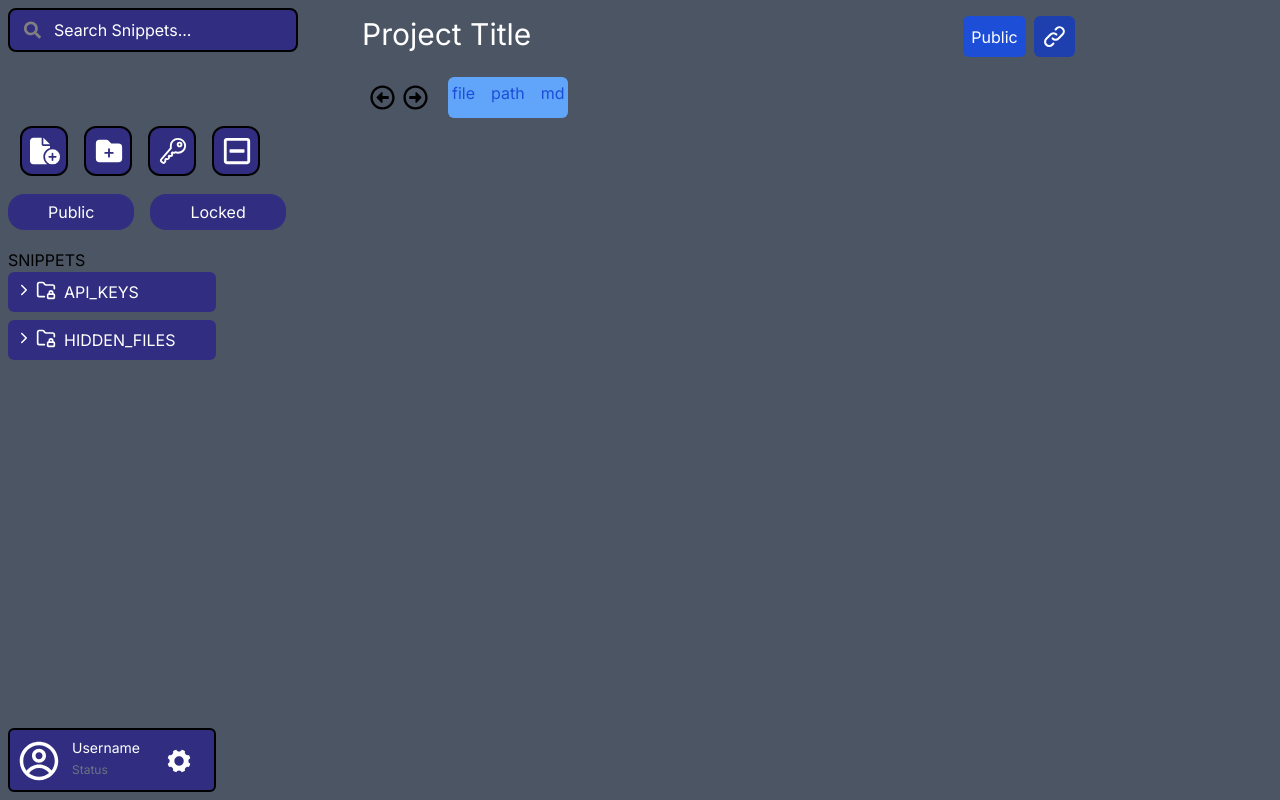
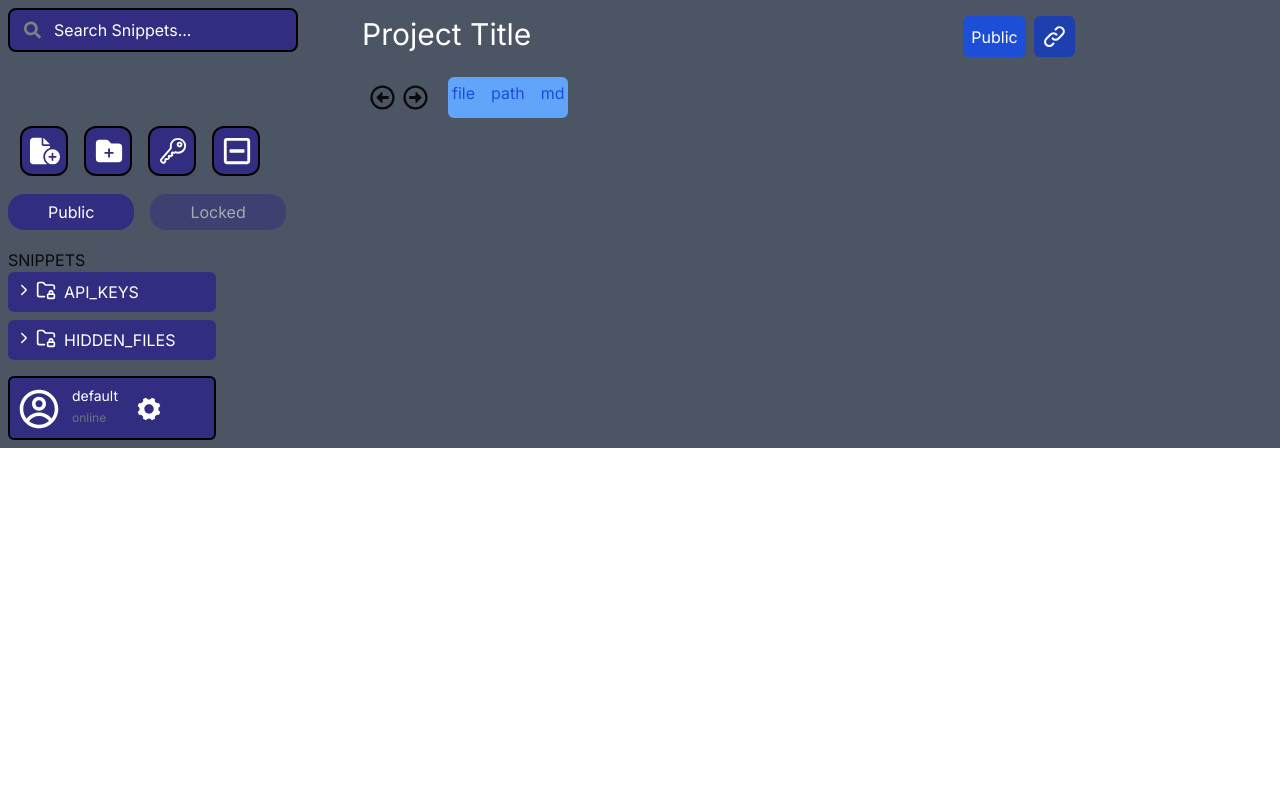
Before and after one commit to TejasBhovad/snippet-manager, a Next.js app: page /rohan in a window 1280 px wide. Built offline with nearby package versions, Linux system fonts and the light colour scheme.

Commit message:
Co-authored-by: Tejas Bhovad <TejasBhovad@users.noreply.github.com>

```diff
--- a/app/components/Publiclock.jsx
+++ b/app/components/Publiclock.jsx
@@ -1,16 +1,15 @@
+'use client';
 import React from 'react'
-
+import { useState } from 'react'
 const Publiclock = () => {
+  const [filter, setFilter] = useState('public')
   return (
-
-        <div className=" ">
-            <div className="flex gap-4 flex-row ">
-                <button><span className="bg-indigo-900  rounded-2xl border-black border-1 w-1/2 p-2 text-white px-10" > Public </span> </button>
-               <button><span className=" bg-indigo-900  rounded-2xl border-black border-1 w-1/2 p-2 text-white px-10" > Locked </span> </button>
+        <div className="">
+            <div className="flex gap-4 flex-row">
+                <button onClick={() => setFilter('public')}><span className={`bg-indigo-900 rounded-2xl border-black border-1 w-1/2 p-2 text-white px-10 ${filter === 'public' ? 'bg-indigo-500' : 'bg-indigo-900 opacity-50'}`}>Public</span></button>
+                <button onClick={() => setFilter('locked')}><span className={`bg-indigo-900 rounded-2xl border-black border-1 w-1/2 p-2 text-white px-10 ${filter === 'locked' ? 'bg-indigo-500' : 'bg-indigo-900 opacity-50'}`}>Locked</span></button>
             </div>
-
         </div>
-
   )
 }
 
--- a/app/components/Searchbar.jsx
+++ b/app/components/Searchbar.jsx
@@ -1,15 +1,28 @@
+"use client";
 import React from "react";
+import { useState } from "react";
 import { FaSearch } from "react-icons/fa";
+import { Input } from "@/components/ui/input";
+const Searchbar = () => {
+  const [search, setSearch] = useState("");
+//  TODO backend rust function to search snippets
 
-const Searchbar = () => {
+  const handleKeyPress = (e) => {
+    if (e.key === "Enter") {
+      console.log("searching for", search);
+    }
+  };
   return (
     <div className="flex flex-col w-full h-full relative">
       <div className="relative">
         <FaSearch color="gray" size={25} className="absolute top-0 left-2 h-full flex items-center pl-2 " />
         <input
+          type="text"
+          value={search}
+          onChange={(e) => setSearch(e.target.value)}
+          placeholder="Search Snippets..."
+          onKeyDown={handleKeyPress}
           className="rounded-lg border-black border-2 p-2 pl-11 bg-indigo-900 text-white placeholder-white"
-          type="text"
-          placeholder="Search Snippets..."
         />
       </div>
     </div>
--- a/app/components/Symbol.jsx
+++ b/app/components/Symbol.jsx
@@ -6,7 +6,9 @@ import { FaRegMinusSquare } from "react-icons/fa";
 const Symbol = () => {
   return (
     <div className='flex gap-4 flex-row pl-3'>
-      <button>
+      <button
+      //  onClick={createFile}
+      >
       <div className="p-2 border-2 border-black w-12 rounded-xl bg-indigo-900">
       <FaFileCirclePlus size={30} color='white'/>
       </div>
--- a/app/components/Tiltlecard.jsx
+++ b/app/components/Tiltlecard.jsx
@@ -1,14 +1,20 @@
 import React from 'react'
 import { HiOutlineLink } from "react-icons/hi";
+import { useState } from 'react';
 const Tiltlecard = () => {
+  const [title, setTitle] = useState('Project Title')
+  const [status, setStatus] = useState('Public')
+
   return (
     <div className='p-4'>
         <div className="flex flex-row gap-12 ">
             <span className='text-white text-3xl'>
-                Project Title
+                {title}
             </span>
             <div className=" pl-96  flex flex-row gap-2">
-                <button  className='text-white bg-blue-700 rounded-md p-2'>Public</button>
+                <button  className='text-white bg-blue-700 rounded-md p-2'>
+                    {status}
+                </button>
                 <button className='bg-blue-800 rounded-md p-2'><HiOutlineLink size={25} color='white'/> </button>
             </div>
         </div>
--- a/app/components/Usercard.jsx
+++ b/app/components/Usercard.jsx
@@ -1,23 +1,30 @@
+'use client'
 import React from 'react';
 import { CgProfile } from "react-icons/cg";
 import { IoIosSettings } from "react-icons/io";
+import { useState } from 'react';
+const Usercard = () => {
+  const [username, setUsername]=useState('default')
+  const [status, setStatus] = useState('online')
+  return (
 
-const Usercard = () => {
-  return (
     <div>
       <div className="flex flex-row border-2 border-black bg-indigo-900 p-2 rounded-md w-52 h-16">
         <CgProfile size={46} color='white' className='pr-1' />
         <div className='gap-2 flex flex-row'>
         <div className="flex flex-col gap-1 pl-2">
-          <span className="text-gray-500 text-sm text-white">Username</span> {/* Increased username size */}
-          <span className='text-gray-500 text-xs'>Status</span>
+          <span className="text-gray-500 text-sm text-white">{username}</span> {/* Increased username size */}
+          <span className='text-gray-500 text-xs'>{status}</span>
         </div>
-        <div className="flex-grow"></div> {/* Flex grow to push settings icon to the right */}
-        <IoIosSettings size={46} color='white' className=' pr-2 pl-2' /> {/* Move the setting icon to the extreme right */}
+
+        <IoIosSettings size={46} color='white' className=' pr-2 pl-2' />
+
         </div>
+
       </div>
     </div>
   )
 }
 
+
 export default Usercard;
--- a/app/globals.css
+++ b/app/globals.css
@@ -2,8 +2,75 @@
 @tailwind components;
 @tailwind utilities;
 
-html,
-body,
-:root {
-  height: 100%;
+@layer base {
+  :root {
+    --background: 0 0% 100%;
+    --foreground: 0 0% 3.9%;
+
+    --card: 0 0% 100%;
+    --card-foreground: 0 0% 3.9%;
+
+    --popover: 0 0% 100%;
+    --popover-foreground: 0 0% 3.9%;
+
+    --primary: 0 0% 9%;
+    --primary-foreground: 0 0% 98%;
+
+    --secondary: 0 0% 96.1%;
+    --secondary-foreground: 0 0% 9%;
+
+    --muted: 0 0% 96.1%;
+    --muted-foreground: 0 0% 45.1%;
+
+    --accent: 0 0% 96.1%;
+    --accent-foreground: 0 0% 9%;
+
+    --destructive: 0 84.2% 60.2%;
+    --destructive-foreground: 0 0% 98%;
+
+    --border: 0 0% 89.8%;
+    --input: 0 0% 89.8%;
+    --ring: 0 0% 3.9%;
+
+    --radius: 0.5rem;
+  }
+
+  .dark {
+    --background: 0 0% 3.9%;
+    --foreground: 0 0% 98%;
+
+    --card: 0 0% 3.9%;
+    --card-foreground: 0 0% 98%;
+
+    --popover: 0 0% 3.9%;
+    --popover-foreground: 0 0% 98%;
+
+    --primary: 0 0% 98%;
+    --primary-foreground: 0 0% 9%;
+
+    --secondary: 0 0% 14.9%;
+    --secondary-foreground: 0 0% 98%;
+
+    --muted: 0 0% 14.9%;
+    --muted-foreground: 0 0% 63.9%;
+
+    --accent: 0 0% 14.9%;
+    --accent-foreground: 0 0% 98%;
+
+    --destructive: 0 62.8% 30.6%;
+    --destructive-foreground: 0 0% 98%;
+
+    --border: 0 0% 14.9%;
+    --input: 0 0% 14.9%;
+    --ring: 0 0% 83.1%;
+  }
 }
+
+@layer base {
+  * {
+    @apply border-border;
+  }
+  body {
+    @apply bg-background text-foreground;
+  }
+}
--- /dev/null
+++ b/components/ui/input.jsx
@@ -0,0 +1,19 @@
+import * as React from "react"
+
+import { cn } from "@/lib/utils"
+
+const Input = React.forwardRef(({ className, type, ...props }, ref) => {
+  return (
+    (<input
+      type={type}
+      className={cn(
+        "flex h-10 w-full rounded-md border border-input bg-background px-3 py-2 text-sm ring-offset-background file:border-0 file:bg-transparent file:text-sm file:font-medium placeholder:text-muted-foreground focus-visible:outline-none focus-visible:ring-2 focus-visible:ring-ring focus-visible:ring-offset-2 disabled:cursor-not-allowed disabled:opacity-50",
+        className
+      )}
+      ref={ref}
+      {...props} />)
+  );
+})
+Input.displayName = "Input"
+
+export { Input }
--- /dev/null
+++ b/lib/utils.js
@@ -0,0 +1,6 @@
+import { clsx } from "clsx"
+import { twMerge } from "tailwind-merge"
+
+export function cn(...inputs) {
+  return twMerge(clsx(inputs))
+}
--- a/tailwind.config.js
+++ b/tailwind.config.js
@@ -1,18 +1,82 @@
 /** @type {import('tailwindcss').Config} */
 module.exports = {
+  darkMode: ["class"],
   content: [
-    "./pages/**/*.{js,ts,jsx,tsx,mdx}",
-    "./components/**/*.{js,ts,jsx,tsx,mdx}",
-    "./app/**/*.{js,ts,jsx,tsx,mdx}",
+    './pages/**/*.{js,jsx}',
+    './components/**/*.{js,jsx}',
+    './app/**/*.{js,jsx}',
+    './src/**/*.{js,jsx}',
   ],
+  prefix: "",
   theme: {
+    container: {
+      center: true,
+      padding: "2rem",
+      screens: {
+        "2xl": "1400px",
+      },
+    },
     extend: {
-      backgroundImage: {
-        "gradient-radial": "radial-gradient(var(--tw-gradient-stops))",
-        "gradient-conic":
-          "conic-gradient(from 180deg at 50% 50%, var(--tw-gradient-stops))",
+      colors: {
+        border: "hsl(var(--border))",
+        input: "hsl(var(--input))",
+        ring: "hsl(var(--ring))",
+        background: "hsl(var(--background))",
+        foreground: "hsl(var(--foreground))",
+        primary: {
+          DEFAULT: "hsl(var(--primary))",
+          foreground: "hsl(var(--primary-foreground))",
+        },
+        secondary: {
+          DEFAULT: "hsl(var(--secondary))",
+          foreground: "hsl(var(--secondary-foreground))",
+        },
+        destructive: {
+          DEFAULT: "hsl(var(--destructive))",
+          foreground: "hsl(var(--destructive-foreground))",
+        },
+        muted: {
+          DEFAULT: "hsl(var(--muted))",
+          foreground: "hsl(var(--muted-foreground))",
+        },
+        accent: {
+          DEFAULT: "hsl(var(--accent))",
+          foreground: "hsl(var(--accent-foreground))",
+        },
+        popover: {
+          DEFAULT: "hsl(var(--popover))",
+          foreground: "hsl(var(--popover-foreground))",
+        },
+        card: {
+          DEFAULT: "hsl(var(--card))",
+          foreground: "hsl(var(--card-foreground))",
+        },
+        primary: "#0A0B0F",
+        secondary: "#A8AED0",
+        accent: "#596ACB",
+        util: "#333E7A",
+        text:"#F5F7FD"
+      },
+      borderRadius: {
+        lg: "var(--radius)",
+        md: "calc(var(--radius) - 2px)",
+        sm: "calc(var(--radius) - 4px)",
+      },
+      keyframes: {
+        "accordion-down": {
+          from: { height: "0" },
+          to: { height: "var(--radix-accordion-content-height)" },
+        },
+        "accordion-up": {
+          from: { height: "var(--radix-accordion-content-height)" },
+          to: { height: "0" },
+        },
+      },
+      animation: {
+        "accordion-down": "accordion-down 0.2s ease-out",
+        "accordion-up": "accordion-up 0.2s ease-out",
       },
     },
   },
-  plugins: [],
-};
+  plugins: [require("tailwindcss-animate")],
+}
```
Also changed, not shown: package.json (+6 -1 lines), components.json (added), 1 other file (tests, documents, lock files or other folders).
